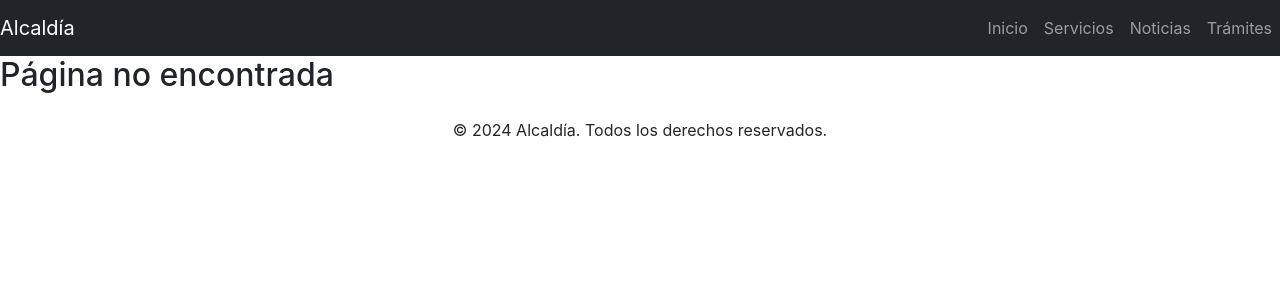
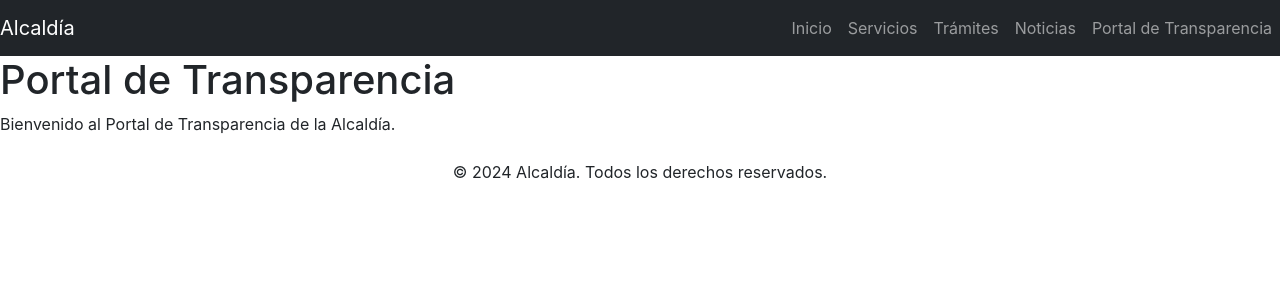
Before and after one commit to Oscar1499/PaginaAlcaldia, a React (Create React App) app: page /portaldeTransparencia in a window 1280 px wide. Shown: the top 300 px of the page. Built offline with nearby package versions, Linux system fonts and the light colour scheme.

Commit message:
Agg portal

```diff
--- a/src/App.js
+++ b/src/App.js
@@ -2,10 +2,11 @@ import React from 'react';
 import { BrowserRouter as Router, Route, Routes } from 'react-router-dom';
 import NavbarComponent from './componentes/NavbarComponent';
 import Footer from './componentes/Footer';
-import HomePage from './componentes/HomePage';
-import Servicios from './componentes/Servicios';
-import Noticias from './componentes/Noticias';
-import Tramites from './componentes/Tramites';
+import HomePage from './pages/HomePage';
+import Servicios from './pages/Servicios';
+import Noticias from './pages/Noticias';
+import Tramites from './pages/Tramites';
+import PortaldeTransparencia from './pages/PortaldeTransparencia'; // Importa el nuevo componente
 
 const App = () => (
   <Router>
@@ -15,12 +16,11 @@ const App = () => (
       <Route path="/servicios" element={<Servicios />} />
       <Route path="/noticias" element={<Noticias />} />
       <Route path="/tramites" element={<Tramites />} />
+      <Route path="/portaldeTransparencia" element={<PortaldeTransparencia />} /> {/* Nueva ruta */}
       <Route path="*" element={<h2>Página no encontrada</h2>} />
     </Routes>
     <Footer />
   </Router>
 );
 
-
-
 export default App;
--- a/src/componentes/NavbarComponent.js
+++ b/src/componentes/NavbarComponent.js
@@ -10,8 +10,9 @@ const NavbarComponent = () => {
         <Nav className="ms-auto">
           <Nav.Link href="/">Inicio</Nav.Link>
           <Nav.Link href="/servicios">Servicios</Nav.Link>
+          <Nav.Link href="/tramites">Trámites</Nav.Link>
           <Nav.Link href="/noticias">Noticias</Nav.Link>
-          <Nav.Link href="/tramites">Trámites</Nav.Link>
+          <Nav.Link href="/portaldeTransparencia">Portal de Transparencia</Nav.Link>
         </Nav>
       </Navbar.Collapse>
     </Navbar>
--- /dev/null
+++ b/src/pages/PortaldeTransparencia.js
@@ -0,0 +1,14 @@
+// src/pages/PortaldeTransparencia.js
+import React from 'react';
+
+const PortaldeTransparencia = () => {
+  return (
+    <div>
+      <h1>Portal de Transparencia</h1>
+      <p>Bienvenido al Portal de Transparencia de la Alcaldía.</p>
+      {/* Puedes agregar más contenido aquí */}
+    </div>
+  );
+};
+
+export default PortaldeTransparencia;
```
Also changed, not shown: comandos.txt (added), src/pages/HomePage.js (renamed from src/componentes/HomePage.js), src/pages/Noticias.js (renamed from src/componentes/Noticias.js), src/pages/Servicios.js (renamed from src/componentes/Servicios.js), src/pages/Tramites.js (renamed from src/componentes/Tramites.js).
